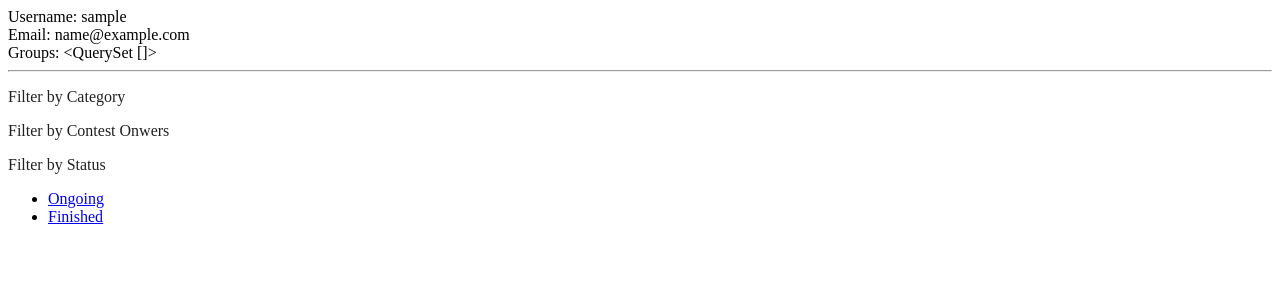
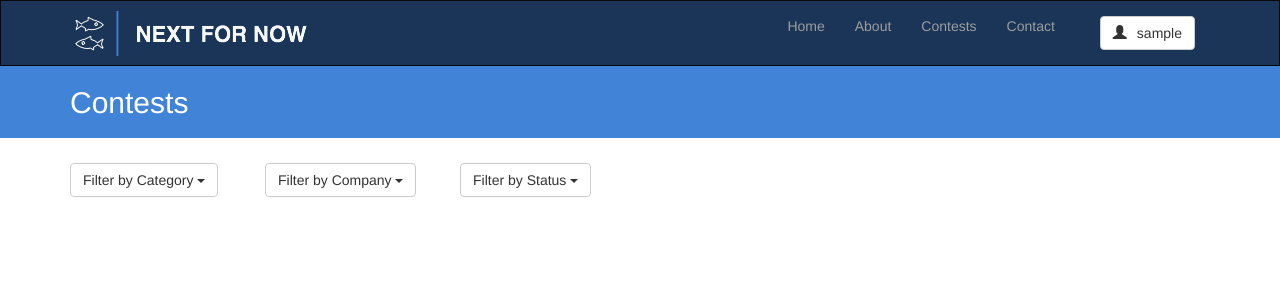
Before and after one commit to altaywtf/next-for-now, a Django app: page /contests/ in a window 1280 px wide. Shown: the top 300 px of the page. Run offline with Django 3.2, Linux system fonts and the light colour scheme; the visitor is signed in with stand-in values (Sample User, id 1); data that the repository does not hold is empty; some libraries are stand-ins or nearby versions.

Commit message:
Start building FrontEnd side

```diff
--- a/src/nfn_user/urls.py
+++ b/src/nfn_user/urls.py
@@ -4,8 +4,8 @@ from . import views
 app_name = 'user'
 
 urlpatterns = [
-    url(r'^signup/cowner/$', views.cOwnerSignUpView),
-    url(r'^signup/applicant/$', views.applicantSignUpView),
-    url(r'^login/$', views.loginView),
-    url(r'^logout/$', views.logoutView)
+    url(r'^signup/cowner/$', views.cOwnerSignUpView, name='signup_cowner'),
+    url(r'^signup/applicant/$', views.applicantSignUpView, name='signup_applicant'),
+    url(r'^login/$', views.loginView, name='login'),
+    url(r'^logout/$', views.logoutView, name='logout')
 ]
--- /dev/null
+++ b/src/static/public/css/main.css
@@ -0,0 +1,77 @@
+.navbar{
+	border-radius: 0!important;
+	margin-bottom: 0!important;
+}
+
+.navbar-inverse{
+	background: #1A3557!important;
+}
+
+.navbar-brand{
+	padding: 10px!important;
+}
+
+.navbar-brand > img{
+	padding: 0;
+	margin: 0 10px;
+}
+
+.nav .dropdown {
+	padding: 15px;
+}
+
+.nav .icon-text{
+	padding-left: 10px;
+}
+
+.page-title{
+	background: #4183D7;
+	margin-bottom: 10px;
+}
+
+.page-header{
+	background: none;
+	border: none!important;
+	margin: 0 auto!important;
+}
+
+.page-header h2{
+	color: white;
+}
+
+.page-header small{
+	font-size: 18px;
+	color: white;
+	text-transform: uppercase;
+}
+
+.listing, .filters{
+	margin-top: 25px;
+}
+
+.panel-body {
+	text-align: center;
+}
+
+.panel-body > h3{
+	margin-top: 0px;
+	margin-bottom: 20px;
+}
+
+.panel-body > h3 > a{
+	font-size: 20px;
+	text-decoration: none;
+	color: #354457;
+}
+
+.contest-info {
+	font-size: 14px;
+}
+
+.btn-contest-details {
+	margin-top: 10px;
+}
+
+.contest-details{
+	margin-top: 25px;
+}
--- a/src/static/public/deneme.css
+++ /dev/null
@@ -1,3 +0,0 @@
-p {
-	color: #212121;
-}
--- a/src/templates/base.html
+++ b/src/templates/base.html
@@ -2,13 +2,43 @@
 <html lang="en">
 <head>
 	<meta charset="UTF-8">
-	<title>Document</title>
+
+	<title>{% block title %}Next For Now{% endblock %}</title>
 
 	{% load staticfiles %}
-	<link rel="stylesheet" href="{% static 'public/deneme.css' %}">
+	<link rel="stylesheet" href="{% static 'public/css/main.css' %}">
+
+	<script src="https://cdnjs.cloudflare.com/ajax/libs/jquery/2.1.4/jquery.min.js"></script>
+
+	<!-- Latest compiled and minified CSS -->
+	<link rel="stylesheet" href="https://maxcdn.bootstrapcdn.com/bootstrap/3.3.6/css/bootstrap.min.css" integrity="sha384-1q8mTJOASx8j1Au+a5WDVnPi2lkFfwwEAa8hDDdjZlpLegxhjVME1fgjWPGmkzs7" crossorigin="anonymous">
+
+	<!-- Optional theme -->
+	<link rel="stylesheet" href="https://bootswatch.com/paper/bootstrap.min.css">
+
+	<!-- Latest compiled and minified JavaScript -->
+	<script src="https://maxcdn.bootstrapcdn.com/bootstrap/3.3.6/js/bootstrap.min.js" integrity="sha384-0mSbJDEHialfmuBBQP6A4Qrprq5OVfW37PRR3j5ELqxss1yVqOtnepnHVP9aJ7xS" crossorigin="anonymous"></script>
+
 
 </head>
 <body>
+
+	<header>
+		{% include "partials/navbar.html" %}
+	</header>
+
+	<section class="page-title">
+	<div class="container">
+		<div class="row">
+		<div class="col-md-12">
+			<div class="page-header">
+				{% block page-name %}
+				{% endblock %}
+			</div>
+		</div>
+		</div>
+	</div>
+	</section>
 
 	{% block content %}
 	{% endblock %}
--- a/src/templates/contests/index.html
+++ b/src/templates/contests/index.html
@@ -1,48 +1,82 @@
 {% extends "base.html" %}
 
+{% block title %}Contests{% endblock %}
+
+{% block page-name %}
+	<h2>Contests</h2>
+{% endblock %}
+
 {% block content %}
-	{% if user.is_authenticated %}
-		Username: {{ user.username }}
-		<br>
-		Email: {{ user.email }}
-		<br>
-		Groups: {{ user.groups.all }}
-
-	{% else %}
-		<a href="/user/login/?next={{ request.path }}">Login Plox</a>
-	{% endif %}
-
-	<hr>
-
-	<p>Filter by Category</p>
-	<ul>
+	<div class="filters">
+		<div class="container">
+			<div class="row">
+				<div class="col-md-2 col-xs-6">
+					<div class="dropdown">
+						<button class="btn btn-default dropdown-toggle" type="button" id="dropdownMenu1" data-toggle="dropdown" aria-haspopup="true" aria-expanded="true">
+							Filter by Category
+							<span class="caret"></span>
+						</button>
+						<ul class="dropdown-menu" aria-labelledby="dropdownMenu1">
 							{% for category in contest_category_list %}
-		<li><a href="/contests/category/{{ category.slug }}">{{ category|title }}</a></li>
+							<li>
+								<a href="/contests/category/{{ category.slug }}">{{ category|title }}</a>
+							</li>
 							{% endfor %}
 						</ul>
+					</div>
+				</div>
 
-	<p>Filter by Contest Onwers</p>
-	<ul>
-		{% for owner in contest_owner_list %}
-		<li><a href="/contests/company/{{ owner.id }}">{{ owner.company_name }}</a></li>
+				<div class="col-md-2 col-xs-6">
+					<div class="dropdown">
+						<button class="btn btn-default dropdown-toggle" type="button" id="dropdownMenu1" data-toggle="dropdown" aria-haspopup="true" aria-expanded="true">
+							Filter by Company
+							<span class="caret"></span>
+						</button>
+						<ul class="dropdown-menu" aria-labelledby="dropdownMenu2">
+							{% for company in contest_owner_list %}
+							<li>
+								<a href="/contests/company/{{ company.id }}">{{ company.company_name }}</a>
+							</li>
 							{% endfor %}
 						</ul>
+					</div>
+				</div>
 
-	<p>Filter by Status</p>
-	<ul>
+				<div class="col-md-2 col-xs-6">
+					<div class="dropdown">
+						<button class="btn btn-default dropdown-toggle" type="button" id="dropdownMenu1" data-toggle="dropdown" aria-haspopup="true" aria-expanded="true">
+							Filter by Status
+							<span class="caret"></span>
+						</button>
+						<ul class="dropdown-menu" aria-labelledby="dropdownMenu3">
 							<li><a href="/contests/ongoing">Ongoing</a></li>
 							<li><a href="/contests/finished">Finished</a></li>
 						</ul>
+					</div>
+				</div>
+			</div>
+		</div></div>
 
+	<div class="listing">
+		<div class="container">
+			<div class="row">
 				{% for contest in contest_list %}
-	<ul style='border:1px solid black; padding: 20px;'>
-		<li><b>Contest Title:</b> {{ contest.title }}</li>
-		<li><b>Contest Owner:</b> {{ contest.owner }}</li>
-		<li><b>Contest Category:</b> {{ contest.category|title }}</li>
-		<li><b>Contest Status:</b> {{ contest.is_ongoing }}</li>
-		<li><b>Start Date:</b> {{ contest.date_started }}</li>
-		<li><b>Deadline:</b> {{ contest.date_deadline }}</li>
-		<a href="/contests/{{ contest.slug }}">Details</a>
-	</ul>
+				<div class="col-md-3 col-sm-6 col-xs-12">
+					<div class="panel panel-default">
+						<div class="panel-img">
+							<a href="{% url 'contests:view_contest' contest.slug %}">
+								<img src="http://lorempixel.com/g/263/188/" alt="">
+							</a>
+						</div>
+	  					<div class="panel-body">
+	  						<h3><a href="{% url 'contests:view_contest' contest.slug %}">{{ contest.title}}</a></h3>
+	  						<h4 class="contest-info">by <a href="{% url 'contests:by_owner' contest.owner.pk %}">{{ contest.owner }}</a>
+	  						<h4 class="contest-info">ends on <a href="#">{{ contest.date_deadline }}</a></h4>
+	  						<a href="{% url 'contests:view_contest' contest.slug %}" class="btn btn-default btn-contest-details">View Details</a>
+	  					</div>
+	  				</div>
+				</div>
 				{% endfor %}
+			</div>
+		</div></div>
 {% endblock %}
--- /dev/null
+++ b/src/templates/partials/navbar.html
@@ -0,0 +1,156 @@
+<nav class="navbar navbar-default navbar-inverse" role="navigation">
+	<div class="container">
+		<div class="navbar-header pull-left">
+			<a class="navbar-brand" href="/">
+				{% load staticfiles %}
+				<img alt="Brand" src="{% static 'public/img/logo.png' %}"></a>
+			</div>
+
+			<!-- I don't want it apart of the collapsible portion -->
+			<div class="navbar-header pull-right">
+				<ul class="nav navbar-nav pull-left">
+
+					{% if user.is_authenticated %}
+
+					{% if user.is_superuser %}
+					<li class="dropdown">
+						<button class="btn btn-default" type="button" id="dropdownMenu1" data-toggle="dropdown" aria-haspopup="true" aria-expanded="true">
+							<span class="glyphicon glyphicon-user" aria-hidden="true"></span><span class="icon-text">{{user.username}}</span>
+						</button>
+						<ul class="dropdown-menu" aria-labelledby="dropdownMenu1">
+							<li><a href="#"><b>User Type: </b>Admin</a></li>
+							<li role="separator" class="divider"></li>
+
+							<li>
+								<a href="/admin">
+									<span class="glyphicon glyphicon-tasks" aria-hidden="true"></span>
+									<span class="icon-text">Admin Panel</span>
+								</a>
+							</li>
+
+							<li role="separator" class="divider"></li>
+
+							<li>
+								<a href="{% url 'user:logout' %}">
+									<span class="glyphicon glyphicon-log-out" aria-hidden="true"></span>
+									<span class="icon-text">Logout</span>
+								</a>
+							</li>
+						</ul>
+					</li>
+					{% endif %}
+
+					{% ifequal user.groups.all.0.name 'Contest Owner' %}
+					<li class="dropdown">
+						<button class="btn btn-default" type="button" id="dropdownMenu1" data-toggle="dropdown" aria-haspopup="true" aria-expanded="true">
+							<span class="glyphicon glyphicon-user" aria-hidden="true"></span><span class="icon-text">{{user.username}}</span>
+						</button>
+						<ul class="dropdown-menu" aria-labelledby="dropdownMenu1">
+							<li><a href="#"><b>User Type: </b>Contest Owner</a></li>
+							<li role="separator" class="divider"></li>
+
+							<li>
+								<a href="{% url 'contests:create_contest' %}">
+									<span class="glyphicon glyphicon-flag" aria-hidden="true"></span>
+									<span class="icon-text">Create New Contest</span>
+								</a>
+							</li>
+
+							<li>
+								<a href="{% url 'contests:by_owner' user.c_owner.pk %}">
+									<span class="glyphicon glyphicon-stats" aria-hidden="true"></span>
+									<span class="icon-text">View My Contests</span>
+								</a>
+							</li>
+
+							<li role="separator" class="divider"></li>
+
+							<li>
+								<a href="#">
+									<span class="glyphicon glyphicon-cog" aria-hidden="true"></span>
+									<span class="icon-text">Account Settings</span>
+								</a>
+							</li>
+
+							<li role="separator" class="divider"></li>
+
+							<li>
+								<a href="{% url 'user:logout' %}">
+									<span class="glyphicon glyphicon-log-out" aria-hidden="true"></span>
+									<span class="icon-text">Logout</span>
+								</a>
+							</li>
+						</ul>
+					</li>
+					{% endifequal %}
+
+					{% ifequal user.groups.all.0.name 'Applicant' %}
+					<li class="dropdown">
+						<button class="btn btn-default" type="button" id="dropdownMenu1" data-toggle="dropdown" aria-haspopup="true" aria-expanded="true">
+							<span class="glyphicon glyphicon-user" aria-hidden="true"></span><span class="icon-text">{{user.username}}</span>
+						</button>
+						<ul class="dropdown-menu" aria-labelledby="dropdownMenu1">
+							<li><a href="#"><b>User Type: </b>Applicant</a></li>
+							<li role="separator" class="divider"></li>
+
+							<li>
+								<a href="">
+									<span class="glyphicon glyphicon-flag" aria-hidden="true"></span>
+									<span class="icon-text">View Contests</span>
+								</a>
+							</li>
+
+							<li>
+								<a href="">
+									<span class="glyphicon glyphicon-stats" aria-hidden="true"></span>
+									<span class="icon-text">View My Submissions</span>
+								</a>
+							</li>
+
+							<li role="separator" class="divider"></li>
+
+							<li>
+								<a href="#">
+									<span class="glyphicon glyphicon-cog" aria-hidden="true"></span>
+									<span class="icon-text">Account Settings</span>
+								</a>
+							</li>
+
+							<li role="separator" class="divider"></li>
+
+							<li>
+								<a href="{% url 'user:logout' %}">
+									<span class="glyphicon glyphicon-log-out" aria-hidden="true"></span>
+									<span class="icon-text">Logout</span>
+								</a>
+							</li>
+						</ul>
+					</li>
+					{% endifequal %}
+
+
+					{% else %}
+					<a class="btn btn-default navbar-btn" href="/user/login/?next={{ request.path }}">Log in</a>
+					&nbsp;
+					<a class="btn btn-primary navbar-btn" href="/user/signup/">Sign Up</a>
+					{% endif %}
+
+				</ul>
+				<button type="button" class="navbar-toggle" data-toggle="collapse" data-target=".navbar-collapse">
+					<span class="sr-only">Toggle navigation</span>
+					<span class="icon-bar"></span>
+					<span class="icon-bar"></span>
+					<span class="icon-bar"></span>
+				</button>
+			</div>
+
+			<div class="collapse navbar-collapse navbar-right">
+				<ul class="nav navbar-nav">
+					<li><a href="#">Home</a></li>
+					<li><a href="#">About</a></li>
+					<li><a href="{% url 'contests:index' %}">Contests</a></li>
+					<li><a href="#">Contact</a></li>
+				</ul>
+			</div>
+		</div>
+	</nav>
```
Also changed, not shown: src/templates/contests/details_contest.html (+54 -22 lines), src/static/public/img/logo.png (added), src/templates/partials/footer.html (added). Lines whose indentation alone changed are shown as unchanged.
